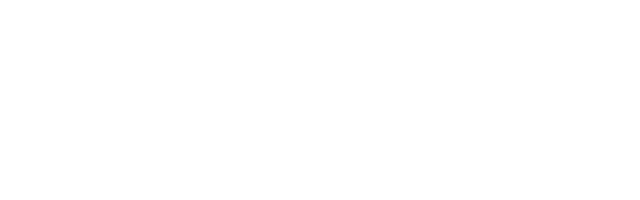
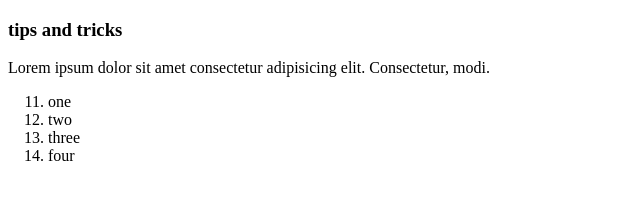
Before and after one commit to MdMozahid/my-first-revision-GitHub-repo-, a plain HTML site: page index.html in a window 1280 px wide. Shown: the whole page, without its empty margins (0-640 px from the left). Drawn offline with Linux system fonts and the light colour scheme.

Commit message:
second commit

```diff
--- a/index.html
+++ b/index.html
@@ -6,6 +6,13 @@
      <title>Document</title>
 </head>
 <body>
-
+     <h3>tips and tricks</h3>
+     <p>Lorem ipsum dolor sit amet consectetur adipisicing elit. Consectetur, modi.</p>
+     <ol start="11">
+          <li>one</li>
+          <li>two</li>
+          <li>three</li>
+          <li>four</li>
+     </ol>
 </body>
 </html>
```
